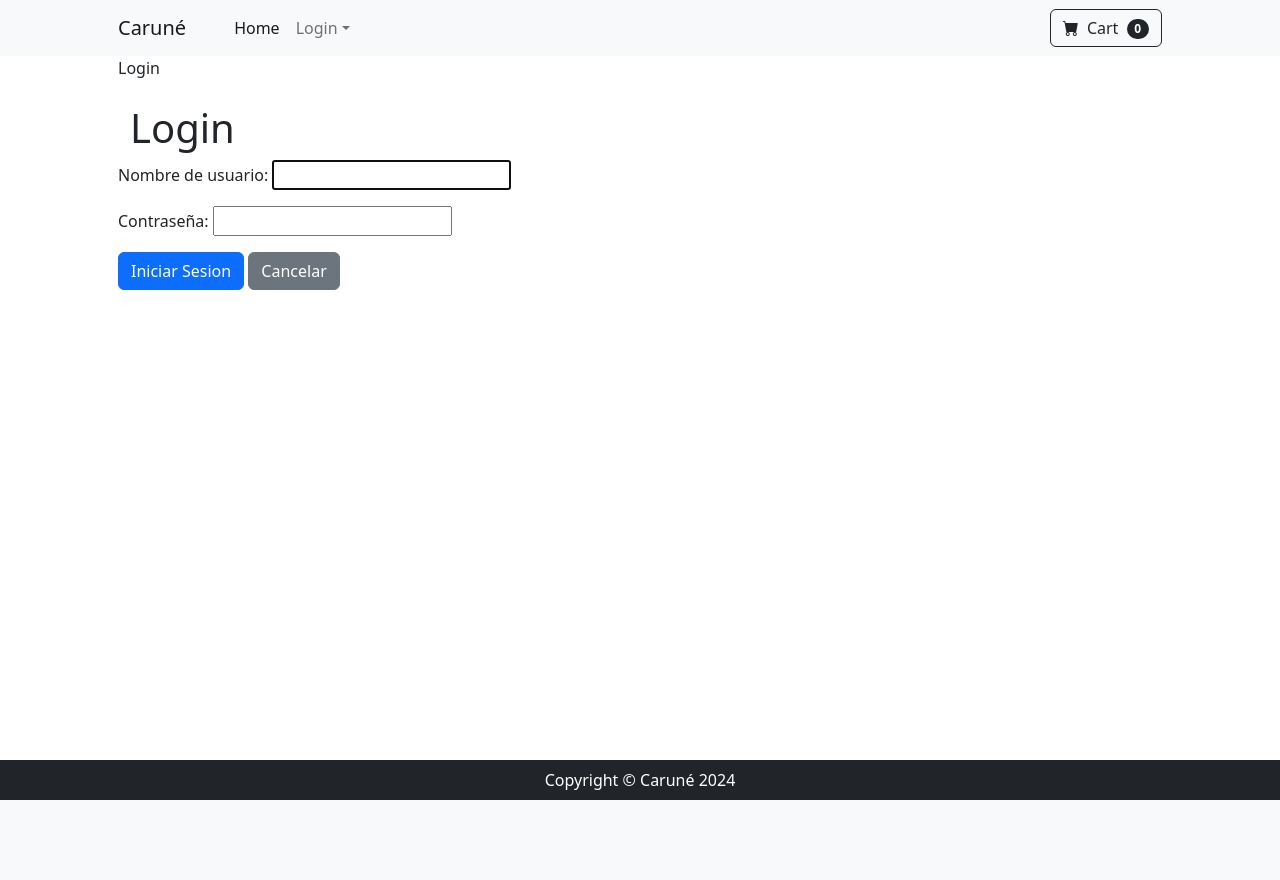
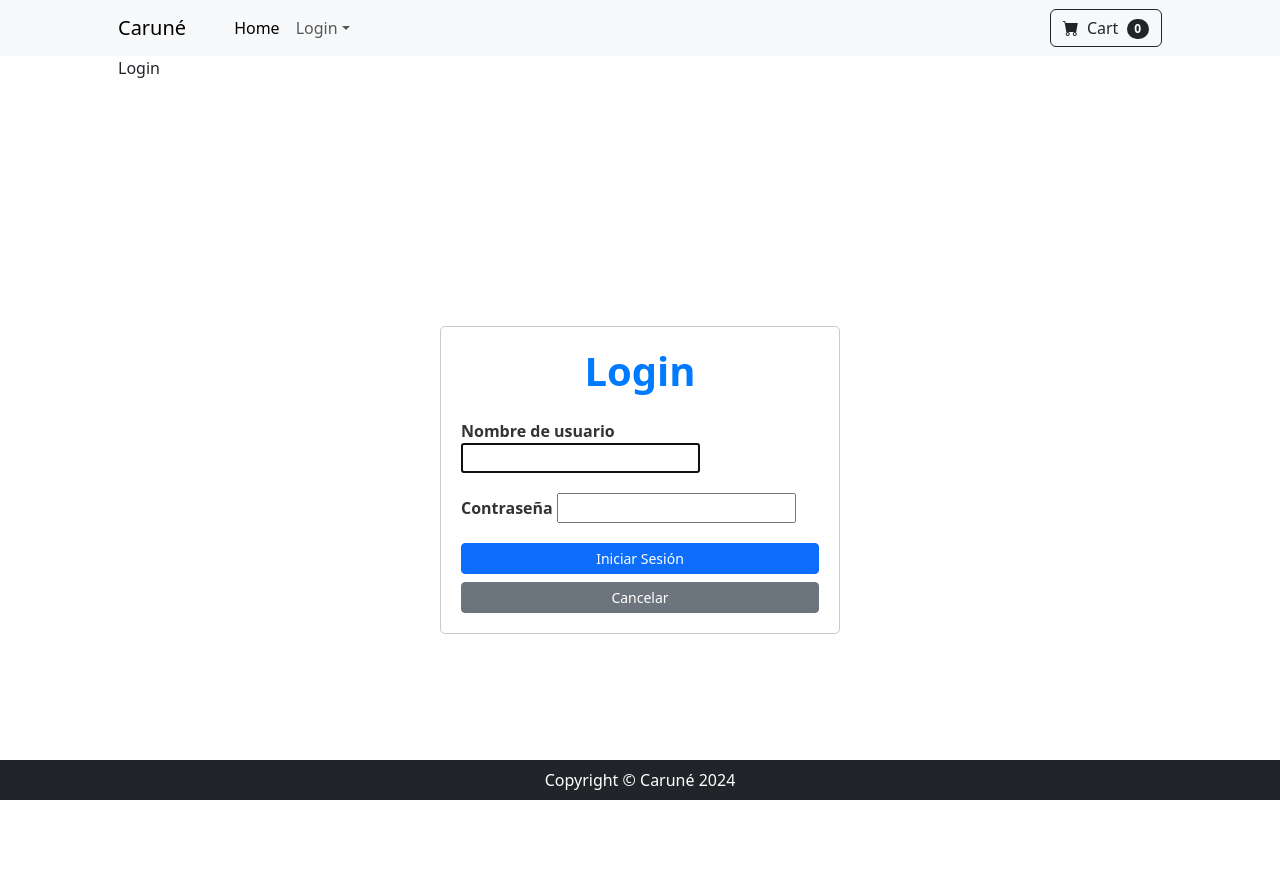
Before and after one commit to alanhorseman/AlanBarberaPreentrega, a Django app: page /login/ in a window 1280 px wide. Before the commit the page ends 800 px from the top, so only its background shows below. Run offline with Django 5.2, Linux system fonts and the light colour scheme; some libraries are stand-ins or nearby versions.

Commit message:
se modifico diseño del Login

```diff
--- a/project/core/templates/core/base.html
+++ b/project/core/templates/core/base.html
@@ -21,6 +21,43 @@
               rel="stylesheet" />
         <!-- Core theme CSS (includes Bootstrap)-->
         <link href="{% static 'core/css/styles.css' %}" rel="stylesheet" />
+        <!-- Perplexiti-->
+        <meta charset="UTF-8">
+        <meta http-equiv="X-UA-Compatible" content="IE=edge">
+        <meta name="viewport" content="width=device-width, initial-scale=1.0">
+        <title>Login Form</title>
+        <link href="https://cdn.jsdelivr.net/npm/bootstrap@5.4.0/dist/css/bootstrap.min.css" rel="stylesheet">
+        <style>
+            .center {
+                display: flex;
+                justify-content: center;
+                align-items: center;
+                height: 100vh;
+            }
+
+            .form-container {
+                max-width: 400px;
+                width: 100%;
+                padding: 20px;
+                border: 1px solid #ccc;
+                border-radius: 5px;
+            }
+
+            .form-group {
+                margin-bottom: 20px;
+            }
+
+            .form-group label {
+                font-weight: bold;
+                color: #333;
+            }
+
+            .form-control {
+                border-radius: 3px;
+                border: 1px solid #ccc;
+                padding: 8px 12px;
+            }
+        </style>
     </head>
     <body>
         <!-- Navbar-->
--- a/project/core/templates/core/login.html
+++ b/project/core/templates/core/login.html
@@ -5,16 +5,25 @@
 {% endblock titulo %}
 
 {% block contenido %}
-    <div class="container">
-        <h1 class="mt-4 ">Login</h1>
+<div class="center">
+    <div class="form-container">
+        <h1 class="text-center mb-4" style="font-weight: bold; color: #007bff;">Login</h1>
+        <form method="post">
+            {% csrf_token %}
+            {% for field in form %}
+            <div class="form-group">
+                <label for="{{ field.id_for_label }}">{{ field.label }}</label>
+                {{ field }}
+            </div>
+            {% endfor %}
+            <input type="hidden" name="next" value="{% url 'core:home' %}">
+            <div class="d-grid gap-2">
+                <button type="submit" class="btn btn-primary btn-sm">Iniciar Sesión</button>
+                <a href="{% url 'core:home' %}" class="btn btn-secondary btn-sm">Cancelar</a>
+            </div>
+        </form>
     </div>
+</div>
 
-    <form method="post">
-        {% csrf_token %}
-        {{ form.as_p }}
-        <input type="hidden" name="next" value="{% url 'core:home' %}">
-        <button type="submit" class="btn btn-primary ">Iniciar Sesion</button>
-        <a href="{% url 'core:home' %}" class="btn btn-secondary ">Cancelar</a>
-
-    </form>
+<script src="https://cdn.jsdelivr.net/npm/bootstrap@5.4.0/dist/js/bootstrap.bundle.min.js"></script>
 {% endblock contenido %}
```
Also changed, not shown: project/db.sqlite3.
